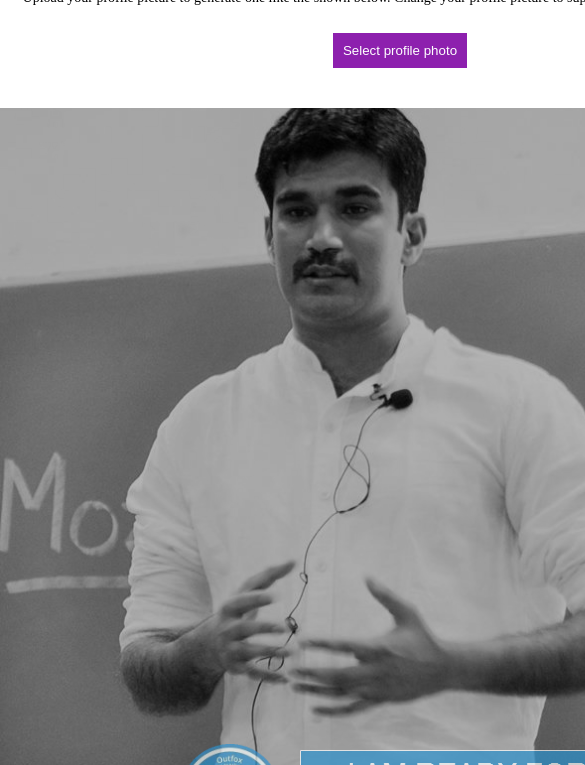
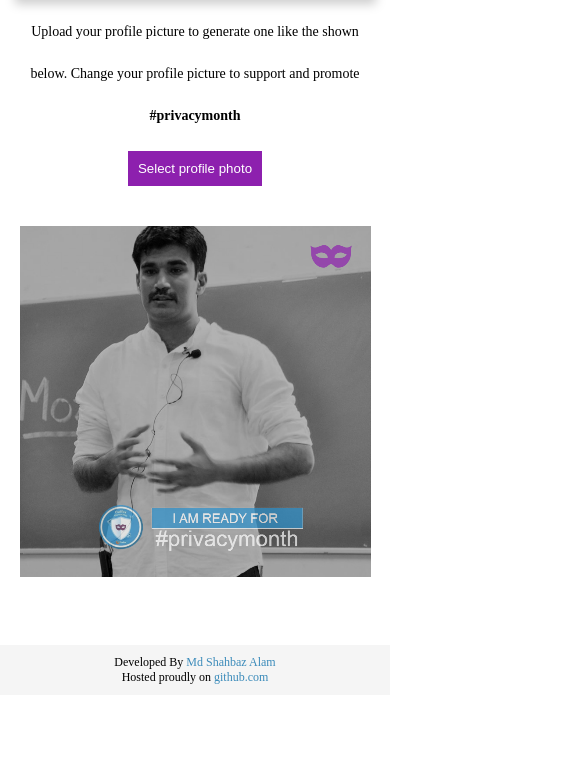
Before and after one commit to tsl143/janhitsoochna, a plain HTML site: page index.html in a window 390 px wide. Shown: the part 142-907 px from the top of the page, 585 px wide, since content can reach past the window. After the commit the page ends 844 px from the top, so only its background shows below. Drawn offline with Linux system fonts and the light colour scheme.

Commit message:
made container responsive

```diff
--- a/style.css
+++ b/style.css
@@ -21,7 +21,12 @@ h1 {
 
 .container {
   margin: 0 auto;
-  width: 800px;
+  width: 90%;
+  max-width: 800px;
+}
+
+canvas{
+  width: 100%;
 }
 
 .manifesto{
@@ -69,5 +74,5 @@ button{
   padding: 10px;
   border: 0;
   margin-bottom: 40px;
-
+  cursor: pointer;
 }
```
